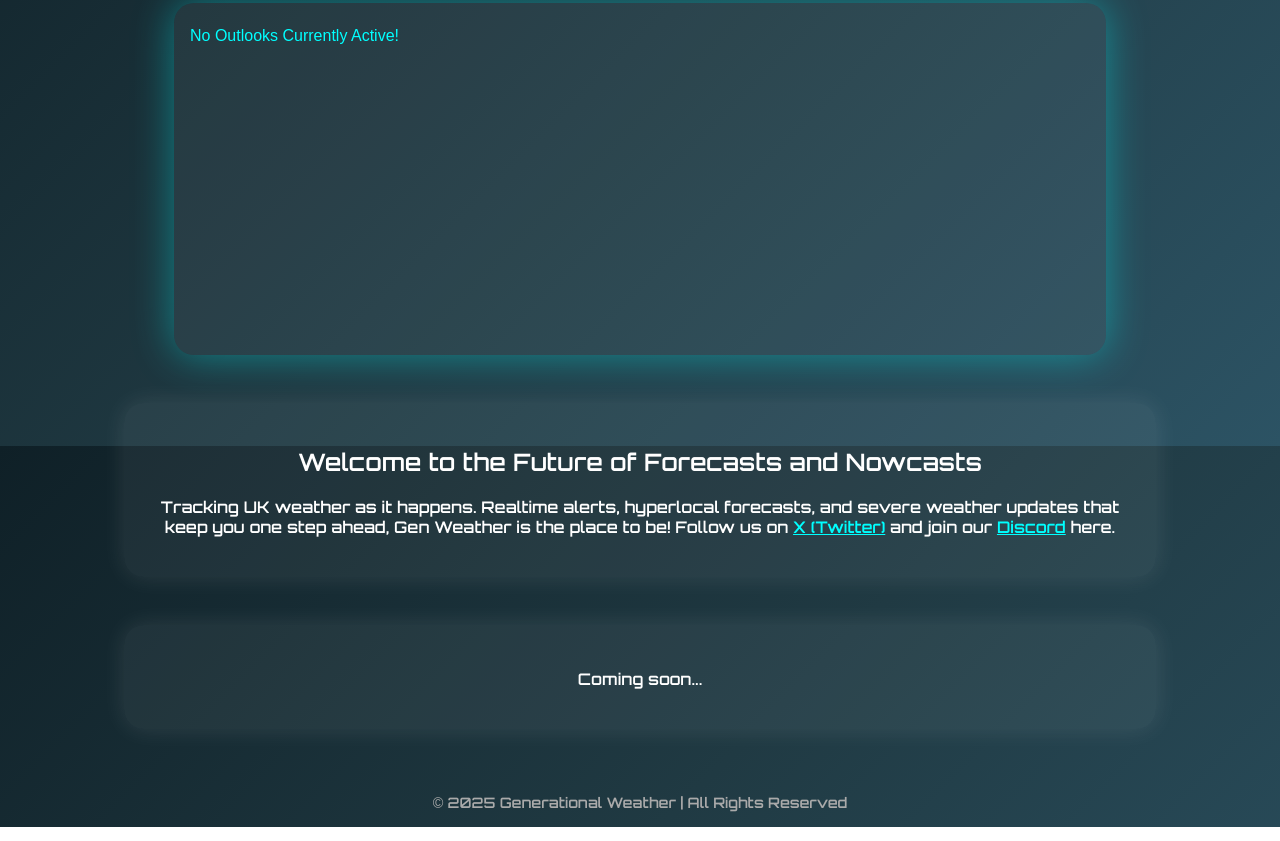
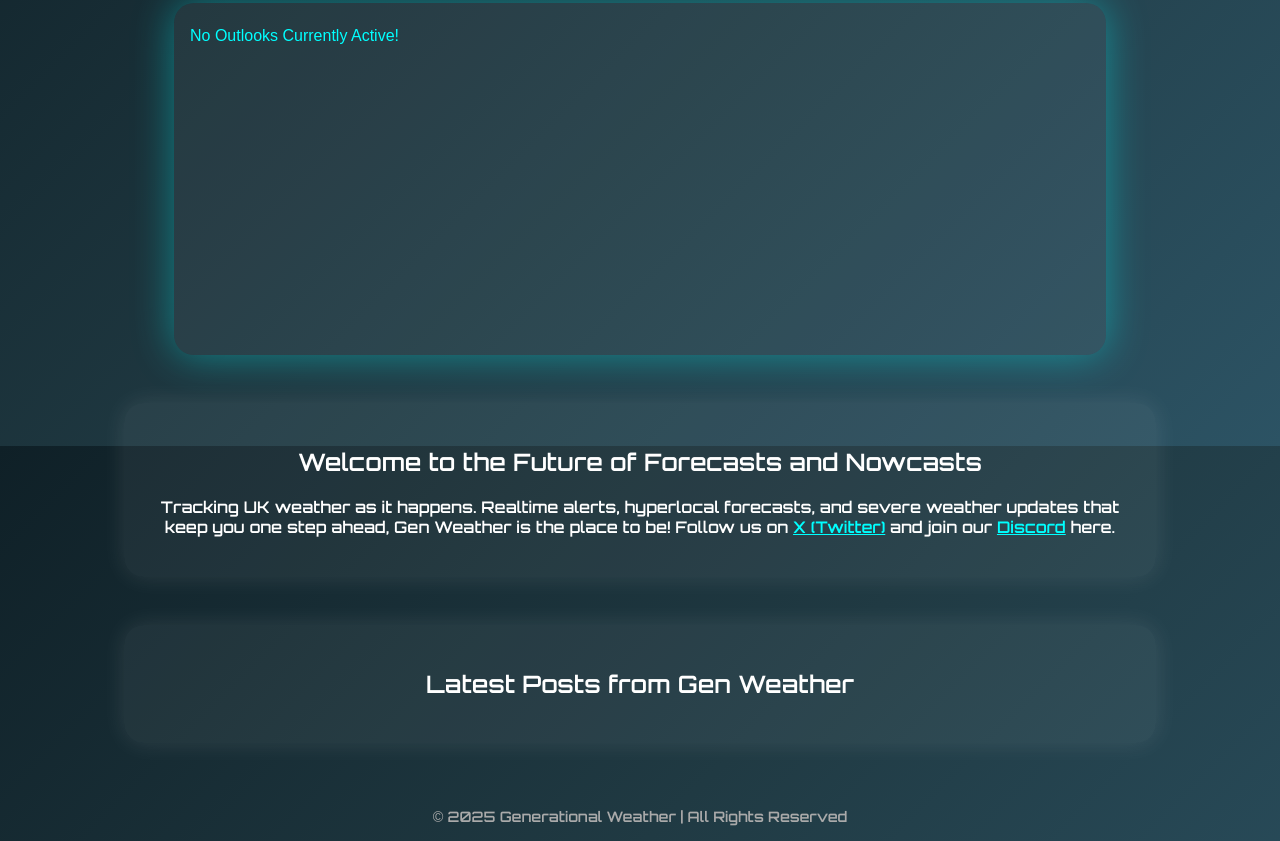
Before and after one commit to Liamkaboom/generational-weather, a plain HTML site: page index.html in a window 1280 px wide. Shown: the part 354-1195 px from the top of the page. Drawn offline with Linux system fonts and the light colour scheme; a script that the page names is missing.

Commit message:
Update index.html

```diff
--- a/index.html
+++ b/index.html
@@ -239,8 +239,8 @@
   </div>
 
   <div class="section">
-    <h2></h2>
-    <p>Coming soon...</p>
+    <h2>Latest Posts from Gen Weather</h2>
+    <div class='sk-ww-twitter-feed' data-embed-id='25553307'></div><script src='https://widgets.sociablekit.com/twitter-feed/widget.js' defer></script>
   </div>
 
   <footer>
```
